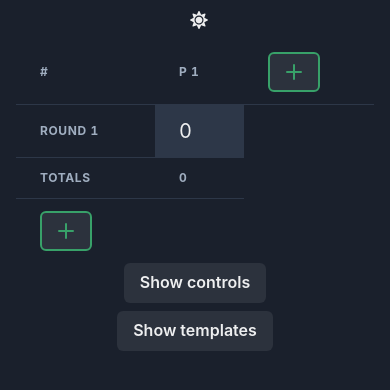
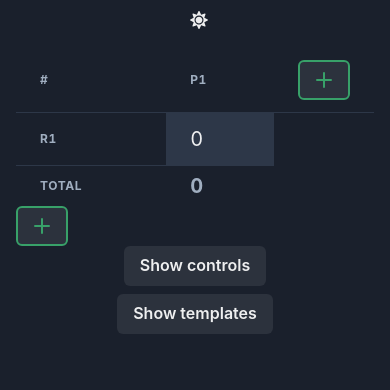
Before and after one commit to howemi/scorecard2, a React (Create React App) app: page / in a window 390 px wide. Shown: the top 390 px of the page. Built offline with nearby package versions, Linux system fonts and the light colour scheme.

Commit message:
The table is actually usable on mobile

```diff
--- a/src/App.tsx
+++ b/src/App.tsx
@@ -7,6 +7,7 @@ import {
   VStack,
   // Code,
   Grid,
+  Container,
 } from "@chakra-ui/react"
 import theme from './theme'
 import { ScoreCard } from "./ScoreCard"
@@ -15,7 +16,7 @@ import { ColorModeSwitcher } from "./ColorModeSwitcher"
 
 export const App = () => (
   <ChakraProvider theme={theme}>
-    <Box textAlign="center" fontSize="xl">
+    <VStack textAlign="center" fontSize="xl">
       <ColorModeSwitcher justifySelf="flex-end" />
       {/* <Logo h="40vmin" pointerEvents="none" />
           <Text>
@@ -30,7 +31,9 @@ export const App = () => (
           >
             Learn Chakra
           </Link> */}
-      <ScoreCard />
-    </Box>
+      <Container>
+        <ScoreCard />
+      </Container>
+    </VStack>
   </ChakraProvider>
 )
--- a/src/ScoreCard.tsx
+++ b/src/ScoreCard.tsx
@@ -1,7 +1,6 @@
-import React, { useEffect } from "react"
+import React from "react"
 import { useState } from "react"
 import {
-  Box,
   Container,
   VStack,
   Table,
@@ -15,39 +14,43 @@ import {
   ButtonGroup,
   Button,
   useColorModeValue,
+  Box,
+  HStack,
+  useDisclosure,
 } from "@chakra-ui/react"
-import { Editable, EditableInput, EditablePreview } from "@chakra-ui/react"
 import { AddIcon } from "@chakra-ui/icons"
 import './ScoreCard.css'
 import { Edit } from "./Edit"
 export const ScoreCard = () => {
-  const [players, setPlayers]: [Array<string>, Function] = useState(["P 1"]);
-  const [rounds, setRounds]: [Array<string>, Function] = useState(["Round 1"]);
+  const [players, setPlayers]: [Array<string>, Function] = useState(["P1"]);
+  const [rounds, setRounds]: [Array<string>, Function] = useState(["R1"]);
   const [cells, setCells]: [Array<Array<number>>, Function] = useState(
     Array.from({ length: players.length }, () => Array.from({ length: rounds.length }, () => 0))
   );
-  const [controlsOpen, setControlsOpen]: [boolean, Function] = useState(false);
-  const [templatesOpen, setTemplatesOpen]: [boolean, Function] = useState(false);
+  const { isOpen: controlsOpen, onToggle: toggleControls } = useDisclosure();
+  const { isOpen: templatesOpen, onToggle: toggleTemplates } = useDisclosure();
+  // TODO: Choose a better th color
   const thColor = useColorModeValue("white", "gray.800")
+  const collapseBoxProps = {
+    p: "40px",
+    color: "white",
+    mt: "4",
+    bg: "teal.500",
+    rounded: "md",
+    shadow: "md",
+  }
 
   const addPlayer = () => {
-    setPlayers((prevPlayers: Array<string>) => ([...prevPlayers, `P ${prevPlayers.length + 1}`]));
+    setPlayers((prevPlayers: Array<string>) => ([...prevPlayers, `P${prevPlayers.length + 1}`]));
     setCells((prevCells: Array<Array<number>>) => (
       prevCells.map(row => {
         return [...row].concat([0]);
       })
-      // [...prevCells, []]
     ));
   }
   const addRound = (roundName: string) => {
     setRounds((prevRounds: Array<string>) => ([...prevRounds, roundName]))
     setCells((prevCells: Array<number>) => ([...prevCells, Array.from({ length: players.length }, () => 0)]));
-  }
-  const toggleControls = () => {
-    setControlsOpen(!controlsOpen);
-  }
-  const toggleTemplates = () => {
-    setTemplatesOpen(!templatesOpen);
   }
 
   const updateName = (name: string, index: number) => {
@@ -70,7 +73,7 @@ export const ScoreCard = () => {
   }
 
   const deletePlayers = () => {
-    setPlayers(["P 1"]);
+    setPlayers(["P1"]);
     setCells(
       cells.map(row => {
         return [...row.splice(0, 1)]
@@ -78,7 +81,7 @@ export const ScoreCard = () => {
     );
   }
   const deleteRounds = () => {
-    setRounds(() => (["Round 1"]));
+    setRounds(() => (["R1"]));
     setCells(
       Array.from({ length: 1 }, () => Array.from({ length: players.length }, () => 0))
     );
@@ -137,18 +140,29 @@ export const ScoreCard = () => {
   }
 
   return (
-    <Container
-      overflowX="auto"
-      maxW="container.lg"
+    // <VStack
+    //   spacing={4}
+    // >
+    <Box
+    // w="100%"
     >
-      <Table variant="striped">
+      <Box
+        maxW="100%"
+        overflow="auto"
+        maxH="75vh"
+      >
+        <Table
+          variant="striped"
+        >
           <Thead>
             <Tr>
               <Th bg={thColor}>#</Th>
               {
                 playerCols
               }
-            <Th>
+              <Th
+                w="50px"
+              >
                 <Button
                   onClick={addPlayer}
                   border="2px"
@@ -166,43 +180,57 @@ export const ScoreCard = () => {
           </Tbody>
           <Tfoot>
             <Tr>
-            <Th bg={thColor}>Totals</Th>
+              <Th bg={thColor}>Total</Th>
               {
                 totals().map((value, index) =>
-                <Th bg={thColor} key={index}>{value}</Th>
+                  <Th fontSize="xl" bg={thColor} key={index}>{value}</Th>
                 )
               }
             </Tr>
-          <Tr>
-            <Th>
+          </Tfoot>
+        </Table>
+      </Box>
+      <HStack
+        align="flex-start"
+      >
         <Button
-                onClick={() => { addRound(`Round ${rounds.length + 1}`) }}
+          onClick={() => { addRound(`R${rounds.length + 1}`) }}
           border="2px"
           borderColor="green.500"
         >
           <AddIcon color="green.500" />
         </Button>
-            </Th>
-          </Tr>
-        </Tfoot>
-      </Table>
+      </HStack>
 
       <VStack>
         <Button onClick={toggleControls}>{controlsOpen ? "Hide" : "Show"} controls</Button>
         {/* TODO: Make the collapse area look nicer */}
         <Collapse in={controlsOpen}>
-          <ButtonGroup isAttached>
-            <Button onClick={clearScores}>Clear Scores</Button>
-            <Button onClick={deletePlayers} isDisabled={players.length === 1} colorScheme="blue">Reset Players</Button>
-            <Button onClick={deleteRounds} isDisabled={rounds.length === 1}>Delete Rounds</Button>
-          </ButtonGroup>
+          <VStack {...collapseBoxProps}
+          >
+            <Button
+              onClick={clearScores}
+            >Clear Scores</Button>
+            <Button
+              onClick={deletePlayers}
+              isDisabled={players.length === 1}
+            >Reset Players</Button>
+            <Button
+              onClick={deleteRounds}
+              isDisabled={rounds.length === 1}
+            >Delete Rounds</Button>
+          </VStack>
         </Collapse>
-        <Button onClick={toggleTemplates}>{templatesOpen ? "Hide" : "Show"} templates</Button>
+        <Button
+          onClick={toggleTemplates}
+        >{templatesOpen ? "Hide" : "Show"} templates</Button>
         <Collapse in={templatesOpen}>
+          <Box {...collapseBoxProps} >
             <Button onClick={playMayI}>May I</Button>
+          </Box>
         </Collapse>
       </VStack>
-
-    </Container>
+    </Box>
+    // </VStack>
   )
 }
```
Lines whose indentation alone changed are shown as unchanged.
